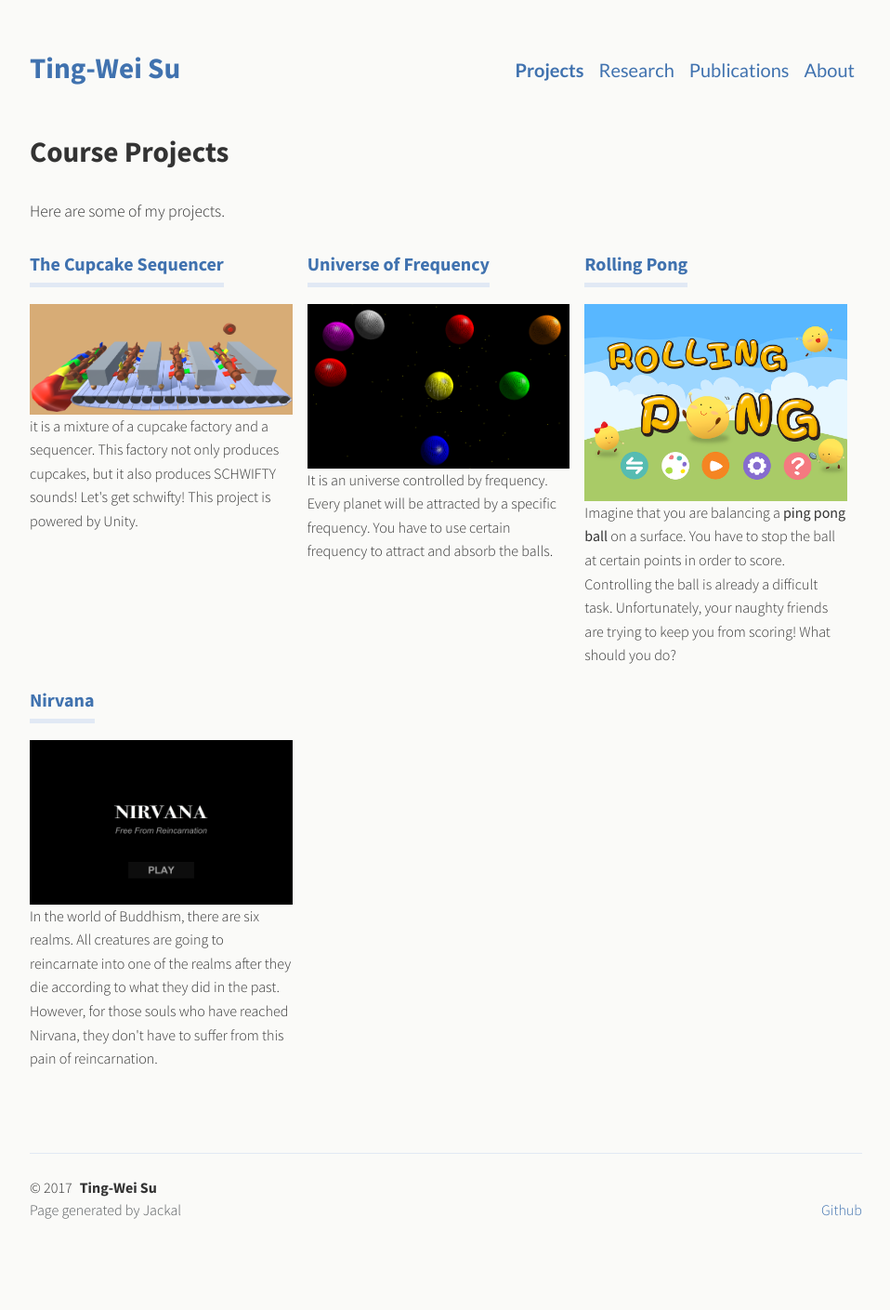
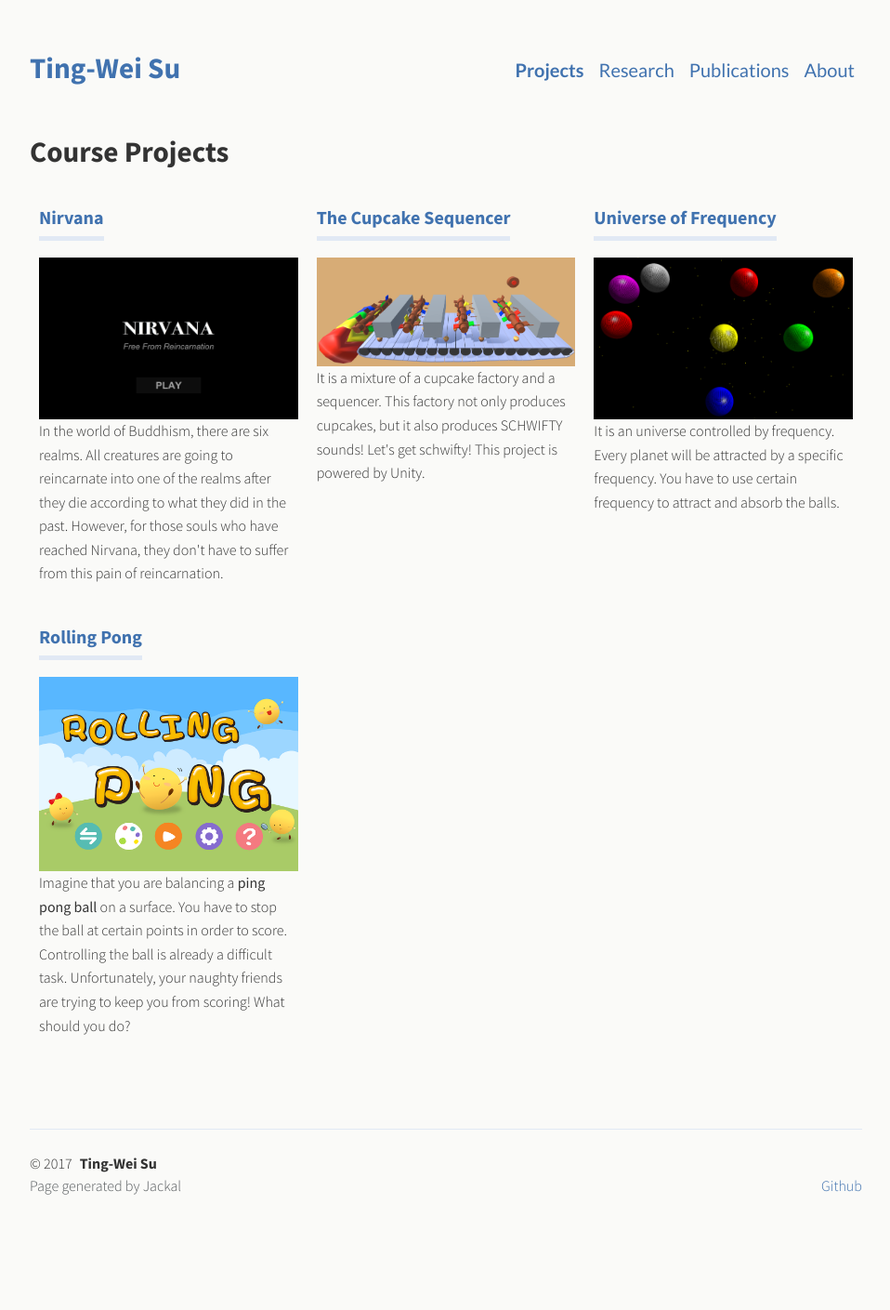
Before and after one commit to tweihaha/tweihaha.github.io, a Jekyll site: the page built from _pages/projects.html, in a window 1280 px wide. Shown: the whole page at 93% size, without its empty margins (160-1118 px from the left). Built offline with Jekyll 4.4.1, drawn with Linux system fonts in a browser that asks for light colours; after the commit the page ends 1383 px from its top, so only the background shows below that.

Commit message:
edit project page

```diff
--- a/_pages/projects.html
+++ b/_pages/projects.html
@@ -6,12 +6,27 @@ desc: Course Projects
 permalink: /projects/
 ---
 
-<p>Here are some of my projects.</p>
+<div class="projects">
+  {% assign m = site.data.proj.size | minus:1 | divided_by:3 %}
+  {% for i in (0..m) %}
+  <div class="grid">
+    {% for j in (0..2) %}
+    {% assign k = i | times:3 | plus:j %}
+    {% if k < site.data.proj.size %}
+    {% assign project = site.data.proj[k] %}
+    <div class="unit one-third">
+      <div class="project">
+        <h4 class="project-title"><a href="{{ project.href }}/">{{ project.title }}</a></h4>
+        <img src="/assets/img/{{ project.img_src }}">
+        <p>{{ project.description }}</p>
+      </div>
+    </div>
+    {% endif %}
+    {% endfor %}
+  </div><!-- grid -->
+  {% endfor %}
 
-<div class="projects">
-  <div class="grid no-gutters">
-
-    <div class="unit one-third">
+    <!-- <div class="unit one-third">
       <div class="project">
         <h4 class="project-title"><a href="cupcake-fac/">The Cupcake Sequencer</a></h4>
         <img src="/assets/img/cupcake-fac/1.png">
@@ -35,16 +50,12 @@ permalink: /projects/
       </div>
     </div>
 
-  </div><!-- grid -->
-  <div class="grid no-gutters">
-
     <div class="unit one-third">
       <div class="project">
         <h4 class="project-title"><a href="nirvana/">Nirvana</a></h4>
         <img src="/assets/img/nirvana/1.png">
         <p>In the world of Buddhism, there are six realms. All creatures are going to reincarnate into one of the realms after they die according to what they did in the past. However, for those souls who have reached Nirvana, they don't have to suffer from this pain of reincarnation.</p>
       </div>
-    </div>
+    </div> -->
 
-  </div>
 </div>
--- a/_sass/_grid.scss
+++ b/_sass/_grid.scss
@@ -12,8 +12,8 @@
 }
 
 /* This ensures the outer gutters are equal to the (doubled) inner gutters. */
-.grid .unit:first-child { padding-left: 20px;  }
-.grid .unit:last-child  { padding-right: 20px; }
+// .grid .unit:first-child { padding-left: 20px;  }
+// .grid .unit:last-child  { padding-right: 20px; }
 
 /* Nested grids already have padding though, so let's nuke it */
 .unit .unit:first-child { padding-left: 0;  }
@@ -42,6 +42,34 @@
 .grid .golden-small,    { width: 38.2716%; }
 .grid .golden-large,    { width: 61.7283%; }
 
+#mywrapper{
+  max-width: 1100px;
+  min-width: 300px;
+  margin: 10px auto;
+}
+
+#mycolumns{
+  /* the column-count property easily splits the content of a div into 3 columns. it's not accepted by most browsers on its own, so it's a good idea to use this with all the appropriate prefixes */
+  -webkit-column-count: 3;
+  -webkit-column-gap: 15px;
+  -webkit-column-fill: auto;
+}
+
+.mypin{
+  display: inline-block;
+  background: #FEFEFE;
+  border: 2px solid #FAFAFA;
+  box-shadow: 0 1px 2px rgba(34, 25, 25, 0.4);
+  margin: 0 2px 15px;
+  column-break-inside: avoid;
+  padding: 15px;
+  padding-bottom: 5px;
+  /* let's give the background of the pins a little dimension by using a gradient */
+  background: linear-gradient(45deg, #FFF, #F9F9F9);
+  opacity: 1;
+  transition: all .2s ease;
+}
+
 @include mq-down (sm) {
   /* Stack anything that isn't full-width on smaller screens
      and doesn't provide the no-stacking-on-mobiles class */
--- a/_sass/_page.scss
+++ b/_sass/_page.scss
@@ -171,7 +171,6 @@ p.pub-desc, a.pub-desc {
 // PAGE WORK & PROJECTS ====================================
 
 .project {
-  margin-right: $spacer;
   font-size: 1rem;
 
   img {
```
Also changed, not shown: _data/proj.json (added, +27 -0 lines), _pages/about.md (+0 -57 lines).
